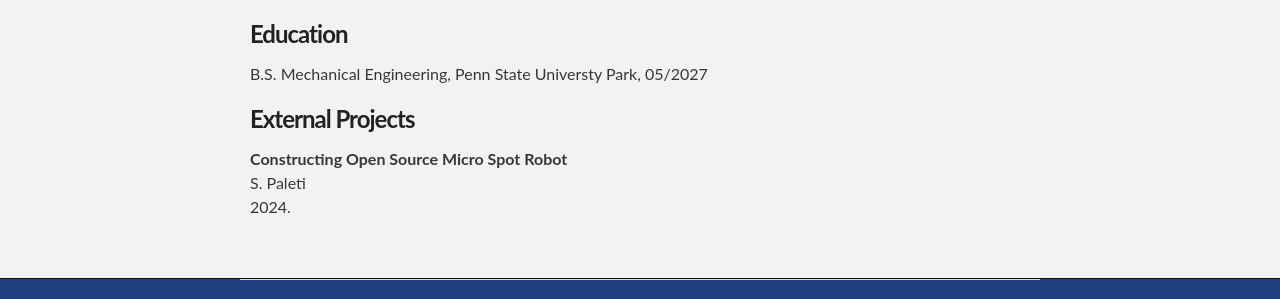
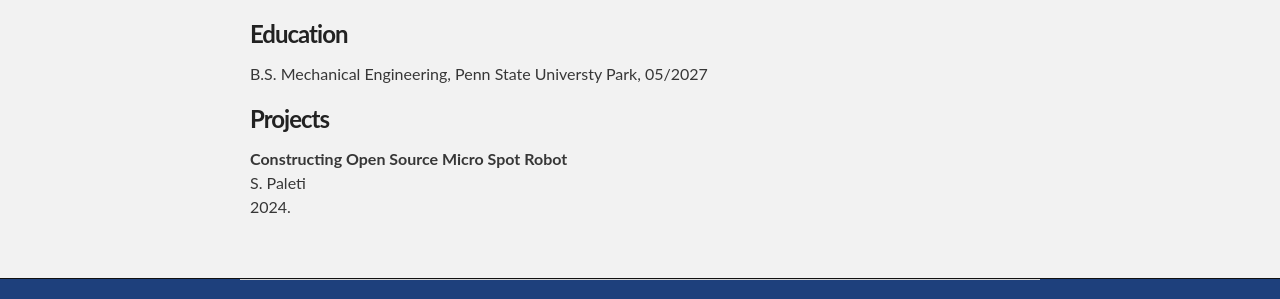
Before and after one commit to psu-hcr/psu-hcr.github.io, a Jekyll site: the page built from people/siddarthpaleti.html, in a window 1280 px wide. Shown: the part 806-1105 px from the top of the page. Built offline with Jekyll 4.4.1, drawn with Linux system fonts in a browser that asks for light colours.

Commit message:
Update siddarthpaleti.html

```diff
--- a/people/siddarthpaleti.html
+++ b/people/siddarthpaleti.html
@@ -37,7 +37,7 @@ to the actual trajectories from the datasets. </p>
   <h3>Education</h3>
   <p>B.S. Mechanical Engineering, Penn State Universty Park, 05/2027</p>
 
-    <h3>External Projects</h3>
+    <h3>Projects</h3>
 
     <p><b>Constructing Open Source Micro Spot Robot</b>
 			<br>S. Paleti
```
